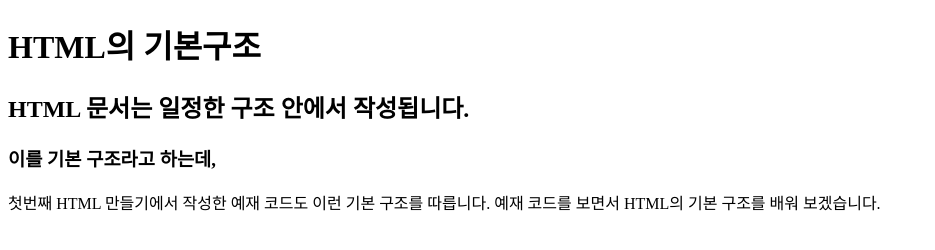
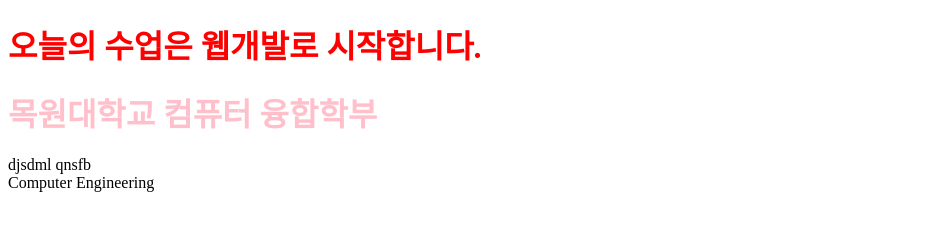
Before and after one commit to rij6514/web250914, a plain HTML site: page index.html in a window 1280 px wide. Shown: the whole page, without its empty margins (0-935 px from the left). Drawn offline with Linux system fonts and the light colour scheme.

Commit message:
Update index.html

```diff
--- a/index.html
+++ b/index.html
@@ -1,20 +1,12 @@
 <!DOCTYPE html>
 <HTML>
   <head>
-    <title>HTML의 기본구조</title>
+    <title>유인준</title>
   </head>
   <body>
-    <h1>
-      HTML의 기본구조
-    </h1>
-    <h2>
-      HTML 문서는 일정한 구조 안에서 작성됩니다.
-    </h2>
-    <h3>
-      이를 기본 구조라고 하는데,
-    </h3>
-    <div>
-      첫번째 HTML 만들기에서 작성한 예재 코드도 이런 기본 구조를 따릅니다. 예재 코드를 보면서 HTML의 기본 구조를 배워 보겠습니다.
-    </div>
+    <h1 style="color:red;">오늘의 수업은 웹개발로 시작합니다.</h1>
+    <h1 style="color:pink">목원대학교 컴퓨터 융합학부</h1>
+    <div>  djsdml qnsfb</div>
+    <div> Computer Engineering</div>
   </body>
 </HTML>
```
